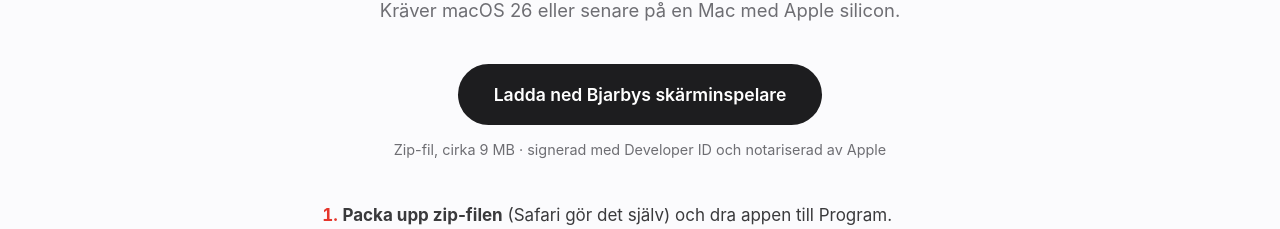
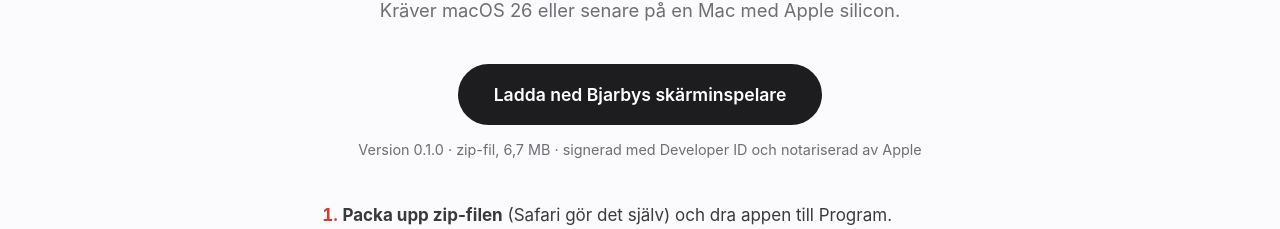
Before and after one commit to fltman/bjarbys-screen-recorder, a plain HTML site: page site/index.html in a window 1280 px wide. Shown: the part 11077-11306 px from the top of the page. Drawn offline with Linux system fonts and the light colour scheme.

Commit message:
Version 0.1.0 notariserad: nedladdning i README och på sajten
release.sh --hamta väntar in en redan uppladdad notarisering. Provat som en
riktig nedladdning: karantänmärkt zip packad upp, Gatekeeper «Notarized
Developer ID», stapler validate och syspolicy_check distribution godkända.

Co-Authored-By: Claude Opus 5.5 <noreply@anthropic.com>

```diff
--- a/site/index.html
+++ b/site/index.html
@@ -242,7 +242,7 @@
   </div>
   <div class="ladda">
     <a class="knapp stor" href="download/Bjarbys-skarminspelare.zip">Ladda ned Bjarbys skärminspelare</a>
-    <p class="fotnot">Zip-fil, cirka 9 MB · signerad med Developer ID och notariserad av Apple</p>
+    <p class="fotnot">Version 0.1.0 · zip-fil, 6,7 MB · signerad med Developer ID och notariserad av Apple</p>
   </div>
   <ol class="steg-lista">
     <li><strong>Packa upp zip-filen</strong> (Safari gör det själv) och dra appen till Program.</li>
```
Also changed, not shown: 2 other files.
